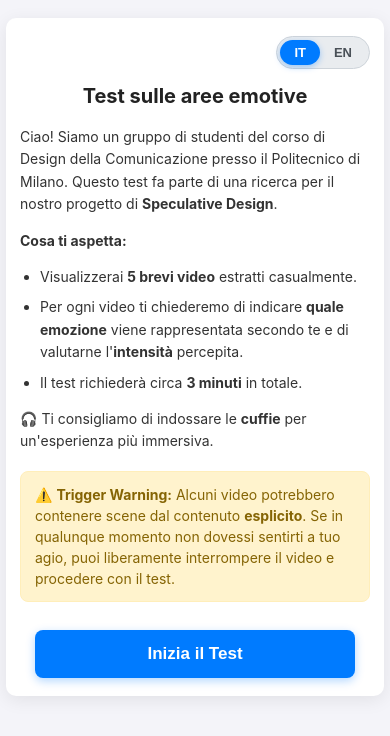
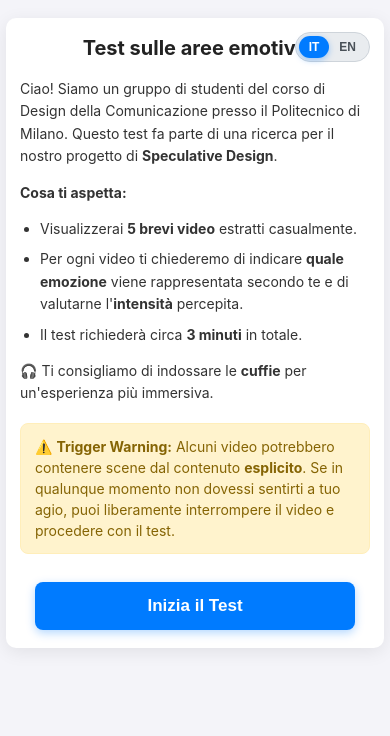
Before and after one commit to chiarafois2003/test-video, a plain HTML site: page index.html in a window 390 px wide. Drawn offline with Linux system fonts and the light colour scheme.

Commit message:
style: reposition language switch and ensure user responses are saved in Italian

```diff
--- a/index.html
+++ b/index.html
@@ -33,9 +33,11 @@
 
         /* Selettore Lingua IT / EN */
         .lang-switch-container {
-            display: flex;
-            justify-content: flex-end;
-            margin-bottom: 15px;
+            position: absolute;
+            top: 24px;
+            right: 24px;
+            z-index: 10;
+            margin: 0;
         }
 
         .lang-switch {
@@ -70,6 +72,7 @@
             margin-top: 0;
             margin-bottom: 16px;
             color: #222;
+            padding: 0 75px;
         }
 
         h3 {
@@ -315,8 +318,19 @@
                 border-radius: 10px;
             }
 
+            .lang-switch-container {
+                top: 14px;
+                right: 14px;
+            }
+
+            .lang-btn {
+                padding: 4px 10px;
+                font-size: 12px;
+            }
+
             h2 {
                 font-size: 1.25rem;
+                padding: 0 60px;
             }
 
             h3 {
@@ -812,12 +826,11 @@
             videoEl.pause();
         }
 
-        // Salva la risposta di questo video
-        const emozioneTradotta = traduzioni[linguaAttuale].emozioni[emozioneSelezionata] || emozioneSelezionata;
+        // Salva la risposta di questo video (sempre in italiano per l'analisi Excel)
         risposteUtente.push({
             emozione: playlistUtente[indiceAttuale].emozione,       // Emozione originaria del video
             emozioneReale: playlistUtente[indiceAttuale].emozione,  // Emozione originaria del video
-            emozioneScelta: emozioneTradotta,                      // Emozione percepita dall'utente (nella lingua scelta)
+            emozioneScelta: emozioneSelezionata,                   // Emozione percepita (sempre in italiano per le analisi)
             video: playlistUtente[indiceAttuale].driveUrl,         // Link Google Drive originale
             voto: votoTemporaneo
         });
```
